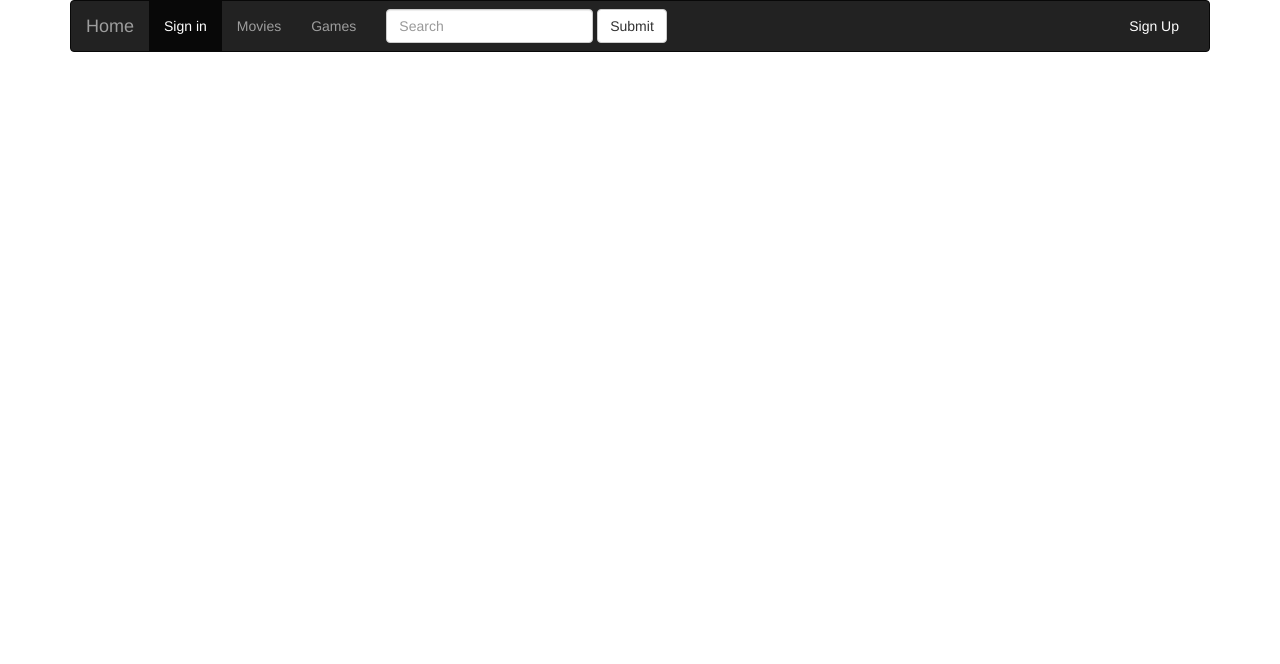
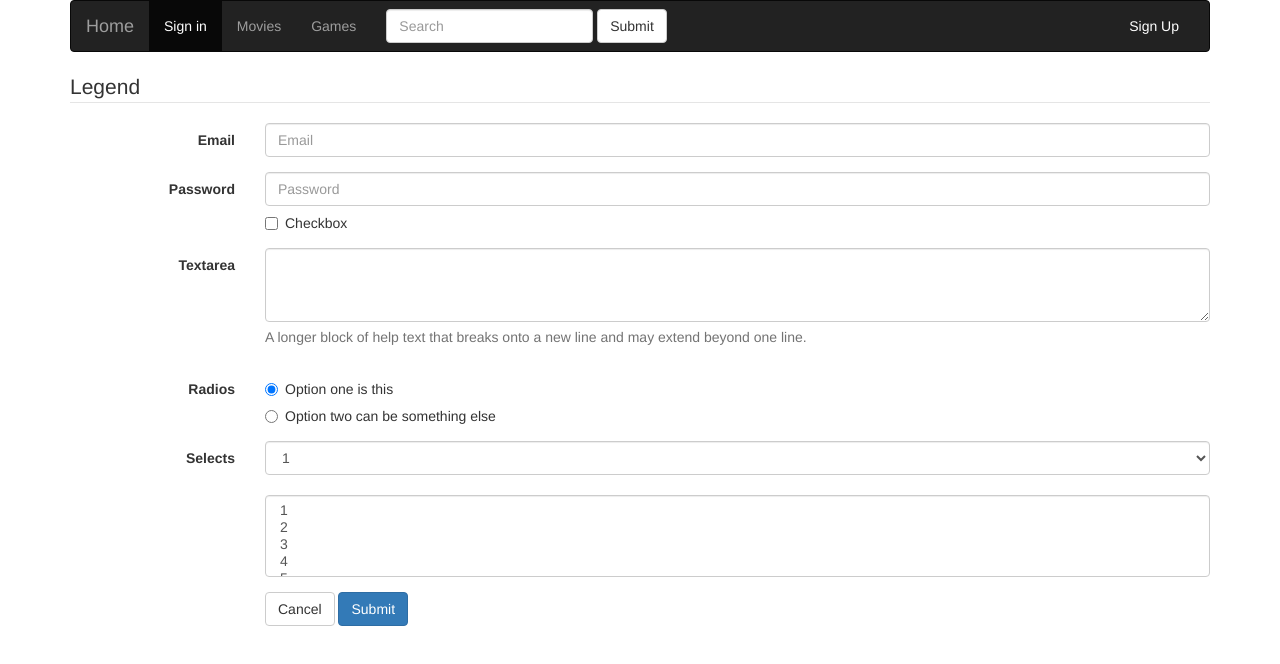
Before and after one commit to kumaranish8888/My-Website, a website: page index.html in a window 1280 px wide. Both pictures are taken after a click on the link "Sign Up". Drawn offline with nearby package versions, Linux system fonts and the light colour scheme; some packages are replaced by stand-ins of ours.

Commit message:
Added code

```diff
--- a/app/app.js
+++ b/app/app.js
@@ -1,6 +1,6 @@
 (function(){
 
-    angular.module("project", ["header","login", "ui.router"]);
+    angular.module("project", ["header","login", "ui.router", "signup"]);
 
     angular.module("project").controller("mainCtrl", [mainCtrl]);
 
@@ -11,7 +11,13 @@
             controller: "loginCtrl as lc"
         };
 
+        var signupObj = {
+            templateUrl: "app/signup/signup.tpl.html",
+            controller: "signupCtrl as sc"
+        };
+
         $stateProvider.state("login", loginObj);
+        $stateProvider.state("signup", signupObj);
 
     }]);
 
--- a/app/header/header.js
+++ b/app/header/header.js
@@ -19,6 +19,10 @@
         hc.goToLogin = function(){
             $state.go("login");
         }
+
+        hc.goToSignup = function(){
+            $state.go("signup");
+        }
     }
 
 })();
--- a/app/header/header.tpl.html
+++ b/app/header/header.tpl.html
@@ -24,7 +24,7 @@
         <button type="submit" class="btn btn-default">Submit</button>
       </form>
       <ul class="nav navbar-nav navbar-right">
-        <li><a href="#">Sign Up</a></li>
+        <li><a href="#" ng-click="hc.goToSignup()">Sign Up</a></li>
       </ul>
     </div>
   </div>
--- /dev/null
+++ b/app/signup/signup.js
@@ -0,0 +1,13 @@
+(function(){
+
+    angular.module("signup", []);
+
+    angular.module("signup").controller("signupCtrl", [signupCtrl]);
+
+    function signupCtrl(){
+
+
+
+    }
+
+})();
--- /dev/null
+++ b/app/signup/signup.tpl.html
@@ -0,0 +1,72 @@
+<form class="form-horizontal">
+  <fieldset>
+    <legend>Legend</legend>
+    <div class="form-group">
+      <label for="inputEmail" class="col-lg-2 control-label">Email</label>
+      <div class="col-lg-10">
+        <input class="form-control" id="inputEmail" placeholder="Email" type="text">
+      </div>
+    </div>
+    <div class="form-group">
+      <label for="inputPassword" class="col-lg-2 control-label">Password</label>
+      <div class="col-lg-10">
+        <input class="form-control" id="inputPassword" placeholder="Password" type="password">
+        <div class="checkbox">
+          <label>
+            <input type="checkbox"> Checkbox
+          </label>
+        </div>
+      </div>
+    </div>
+    <div class="form-group">
+      <label for="textArea" class="col-lg-2 control-label">Textarea</label>
+      <div class="col-lg-10">
+        <textarea class="form-control" rows="3" id="textArea"></textarea>
+        <span class="help-block">A longer block of help text that breaks onto a new line and may extend beyond one line.</span>
+      </div>
+    </div>
+    <div class="form-group">
+      <label class="col-lg-2 control-label">Radios</label>
+      <div class="col-lg-10">
+        <div class="radio">
+          <label>
+            <input name="optionsRadios" id="optionsRadios1" value="option1" checked="" type="radio">
+            Option one is this
+          </label>
+        </div>
+        <div class="radio">
+          <label>
+            <input name="optionsRadios" id="optionsRadios2" value="option2" type="radio">
+            Option two can be something else
+          </label>
+        </div>
+      </div>
+    </div>
+    <div class="form-group">
+      <label for="select" class="col-lg-2 control-label">Selects</label>
+      <div class="col-lg-10">
+        <select class="form-control" id="select">
+          <option>1</option>
+          <option>2</option>
+          <option>3</option>
+          <option>4</option>
+          <option>5</option>
+        </select>
+        <br>
+        <select multiple="" class="form-control">
+          <option>1</option>
+          <option>2</option>
+          <option>3</option>
+          <option>4</option>
+          <option>5</option>
+        </select>
+      </div>
+    </div>
+    <div class="form-group">
+      <div class="col-lg-10 col-lg-offset-2">
+        <button type="reset" class="btn btn-default">Cancel</button>
+        <button type="submit" class="btn btn-primary">Submit</button>
+      </div>
+    </div>
+  </fieldset>
+</form>
--- a/index.html
+++ b/index.html
@@ -13,5 +13,6 @@
         <script src="app/app.js"></script>
         <script src="app/header/header.js"></script>
         <script src="app/login/login.js"></script>
+        <script src="app/signup/signup.js"></script>
     </body>
 </html>
--- a/style.css
+++ b/style.css
@@ -13,3 +13,10 @@ body {
     margin-top: -9em; /*set to a negative number 1/2 of your height*/
     margin-left: -15em; /*set to a negative number 1/2 of your width*/
 }
+
+.new {
+    background-color: antiquewhite;
+    padding-top: 60px;
+    padding-left: 20px;
+    border-radius: 25px;
+}
```
Also changed, not shown: app/login/login.tpl.html (+1 -8 lines).
